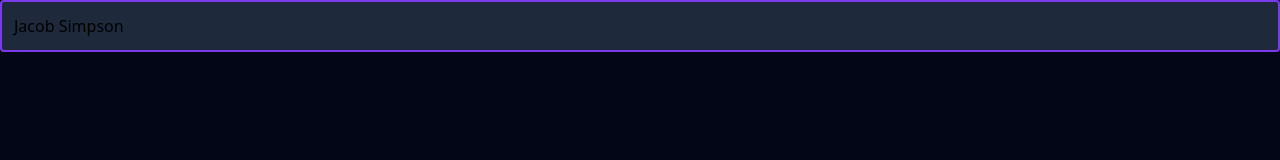
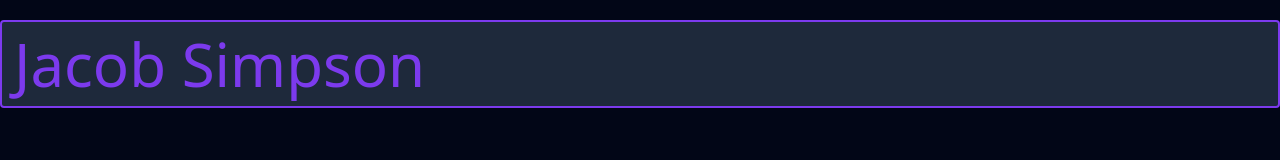
Before and after one commit to Jacob-at-BOL/Jacob-at-BOL.github.io, a website: page index.html in a window 1280 px wide. Drawn offline with Linux system fonts and the light colour scheme.

Commit message:
Home Page Edits

```diff
--- a/index.html
+++ b/index.html
@@ -9,8 +9,8 @@
     <link rel="stylesheet" href="./dist/output.css">
 </head>
 <body class="bg-slate-950">
-<section class="container mx-auto flex flex-col bg-slate-800 border-2 border-violet-600 rounded p-3">
-    <h1>Jacob Simpson</h1>
+<section class="container mx-auto flex flex-col bg-slate-800 border-2 border-violet-600 rounded p-3 m-5">
+    <h1 class="text-6xl text-violet-600">Jacob Simpson</h1>
 </section>
 </body>
 </html>
```
Also changed, not shown: dist/output.css.
